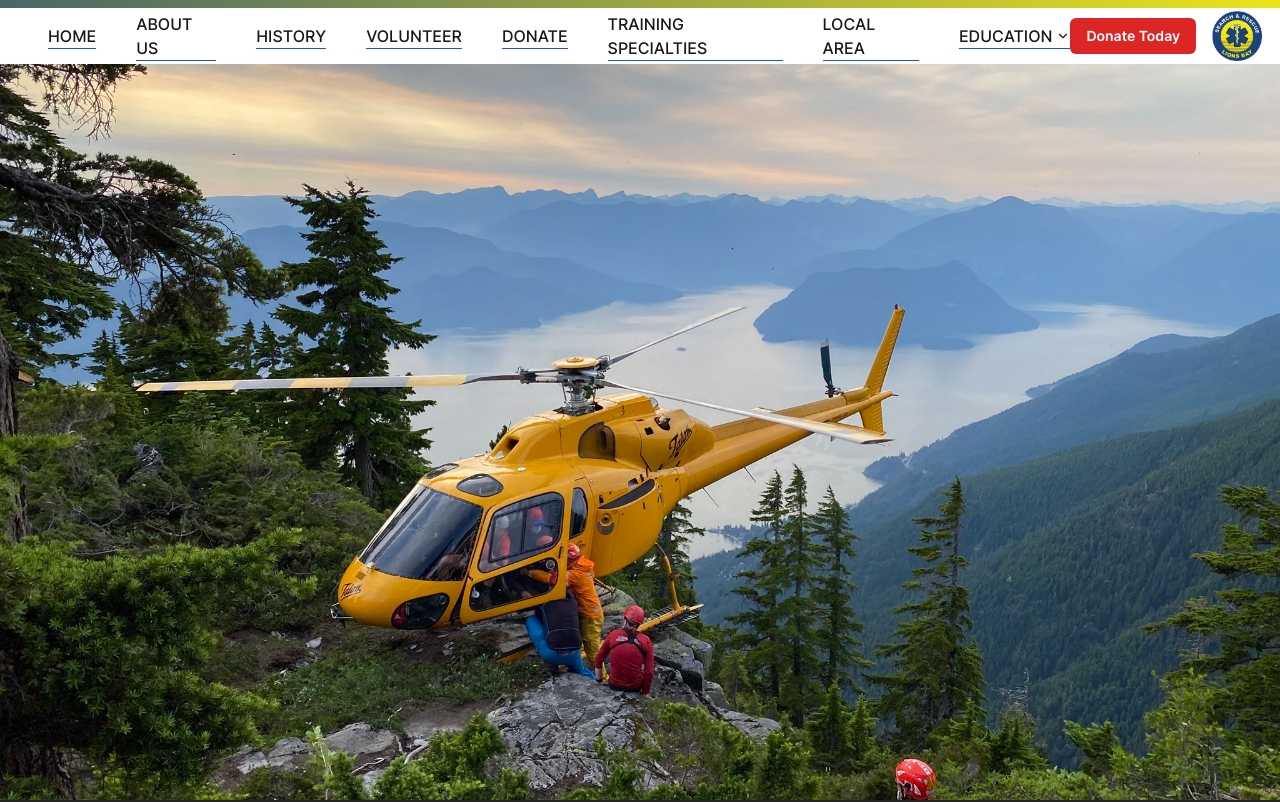
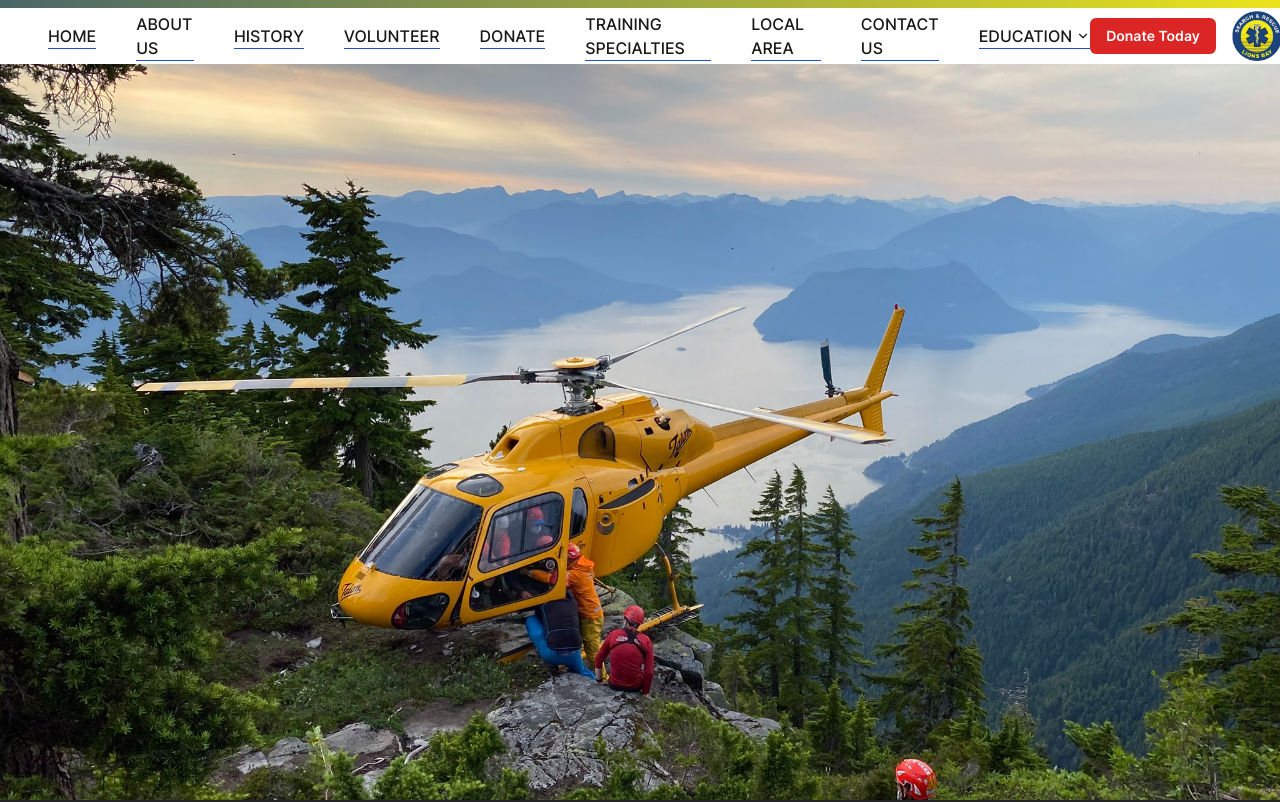
Before and after one commit to jacobsch/lbsar.com, a Next.js app: page / in a window 1280 px wide. Shown: the top 802 px of the page. Built offline with nearby package versions, Linux system fonts and the light colour scheme.

Commit message:
Added contact in header

```diff
--- a/src/components/layout/Header.tsx
+++ b/src/components/layout/Header.tsx
@@ -14,6 +14,7 @@ const links = [
   { href: '/donate', label: 'Donate' },
   { href: '/training-specialties', label: 'Training Specialties' },
   { href: '/local-area', label: 'Local Area' },
+  { href: '/#contact', label: 'Contact Us' },
 ];
 
 const educationLinks = [
```
